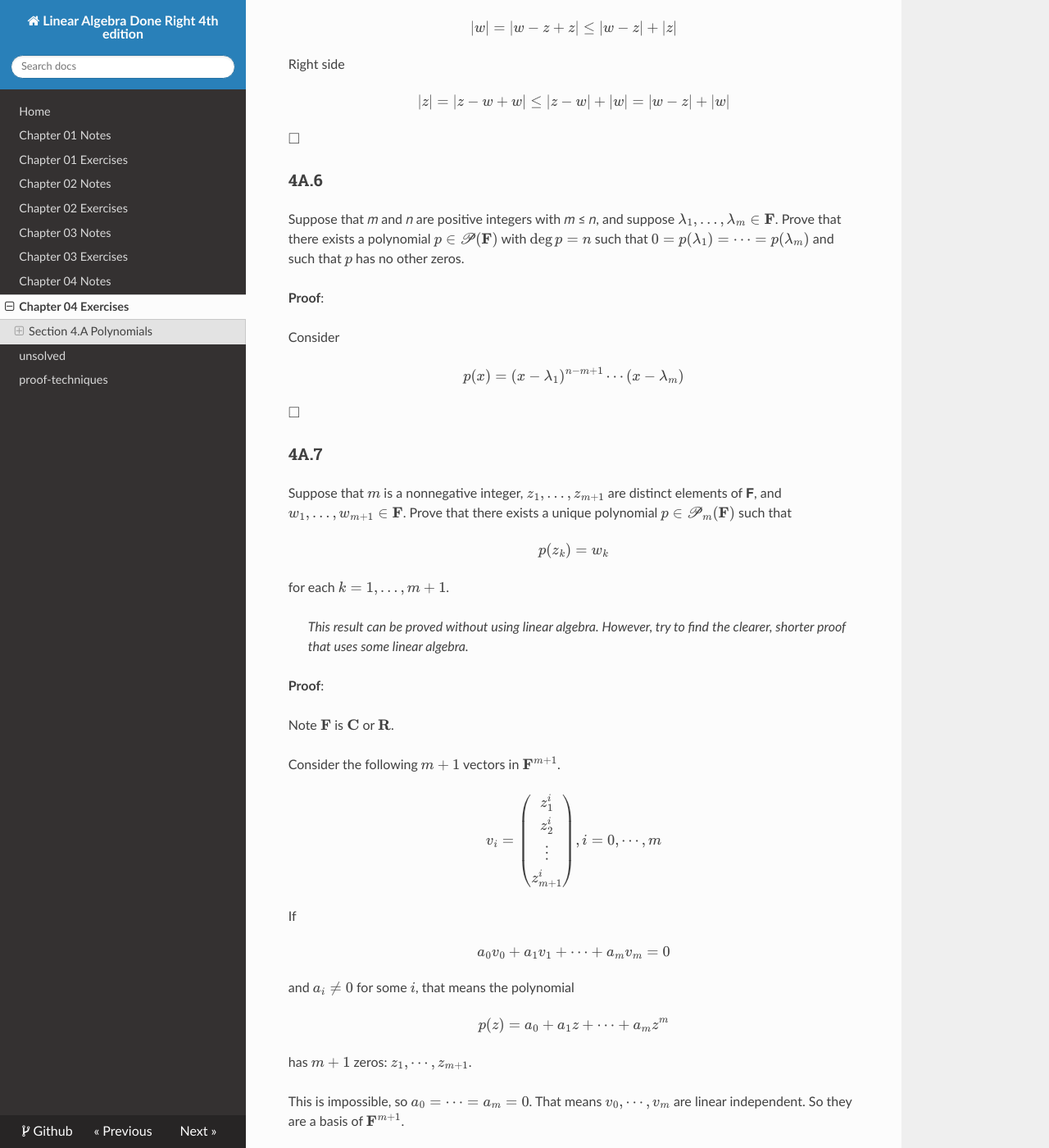
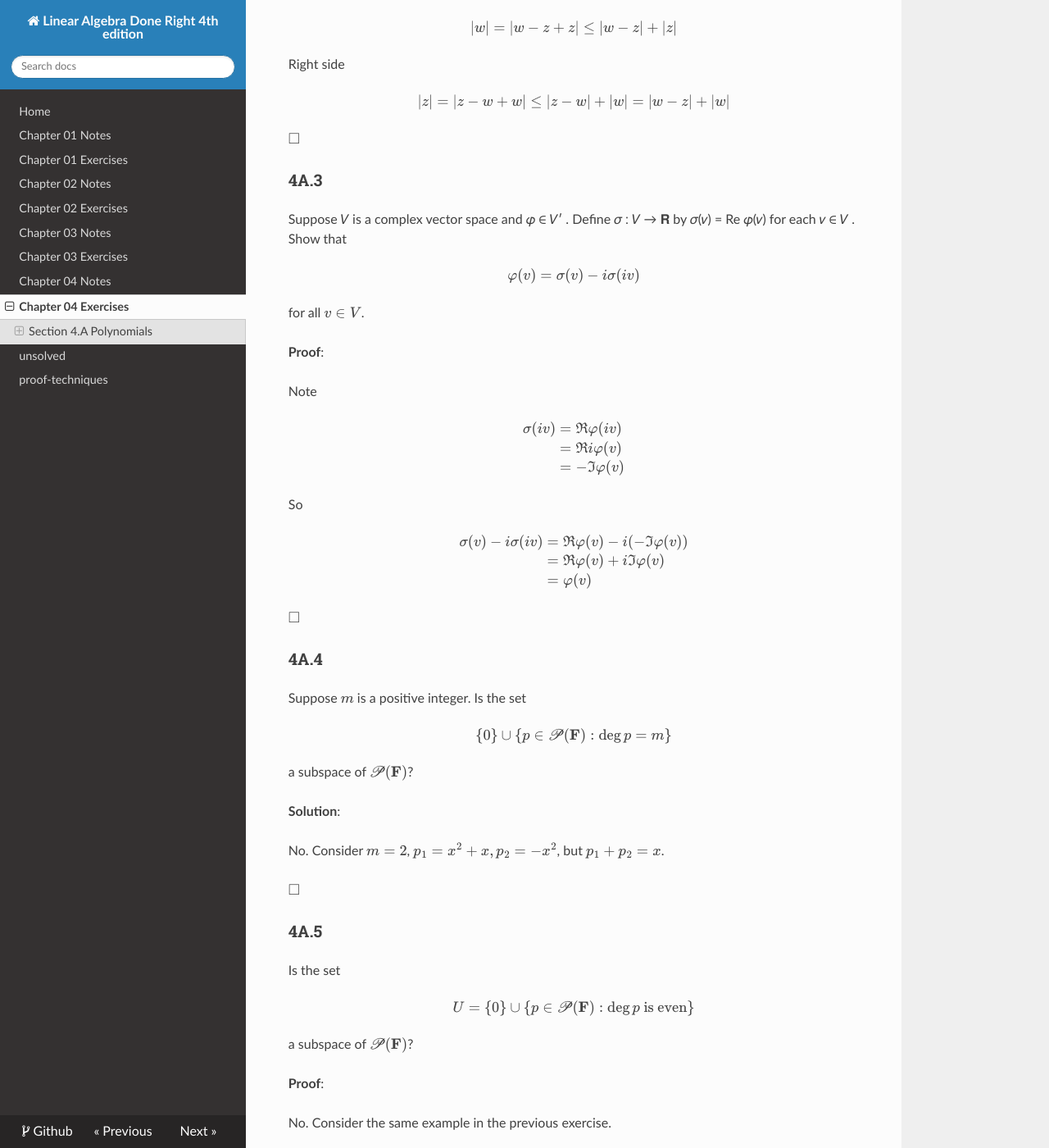
Before and after one commit to eroicaleo/liner-algebra-done-right-4th, an MkDocs documentation site: the page built from docs/ch04ex.md, in a window 1280 px wide and 1400 px high, scrolled down 475 px. Shown: the whole window at 82% size. Built offline with MkDocs 1.6.1, drawn with Linux system fonts in a browser that asks for light colours; nearby versions of some CDN libraries.

Commit message:
updates ch04ex

```diff
--- a/docs/ch04ex.md
+++ b/docs/ch04ex.md
@@ -25,6 +25,74 @@ Right side
 $$
 |z| = |z-w + w| \leq |z-w| + |w| = |w-z| + |w|
 $$
+
+$\square$
+
+### 4A.3
+
+Suppose 𝑉 is a complex vector space and 𝜑 ∈ 𝑉′ . Define 𝜎 ∶ 𝑉 → 𝐑 by
+𝜎(𝑣) = Re 𝜑(𝑣) for each 𝑣 ∈ 𝑉 . Show that
+
+$$
+\varphi (v) = \sigma (v) - i \sigma (iv)
+$$
+
+for all $v \in V$.
+
+**Proof**:
+
+Note
+
+$$
+\begin{align*}
+\sigma (iv) &= \Re \varphi (iv) \\
+&= \Re i \varphi (v) \\
+&= - \Im \varphi (v)
+\end{align*}
+$$
+
+So
+
+$$
+\begin{align*}
+\sigma (v) - i \sigma(iv)
+&= \Re \varphi (v) - i(- \Im \varphi (v)) \\
+&= \Re \varphi (v) + i \Im \varphi (v) \\
+&= \varphi (v)
+\end{align*}
+$$
+
+$\square$
+
+### 4A.4
+
+Suppose $𝑚$ is a positive integer. Is the set
+
+$$
+\{0\} \cup \{p \in 𝒫(𝐅) : \deg p = m\}
+$$
+
+a subspace of $𝒫(𝐅)$?
+
+**Solution**:
+
+No. Consider $m = 2$, $p_1 = x^2 + x, p_2 = -x^2$, but $p_1+p_2 = x$.
+
+$\square$
+
+### 4A.5
+
+Is the set
+
+$$
+U = \{0\} \cup \{p \in 𝒫(𝐅) : \deg p \text{ is even}\}
+$$
+
+a subspace of $𝒫(𝐅)$?
+
+**Proof**:
+
+No. Consider the same example in the previous exercise.
 
 $\square$
 
```
